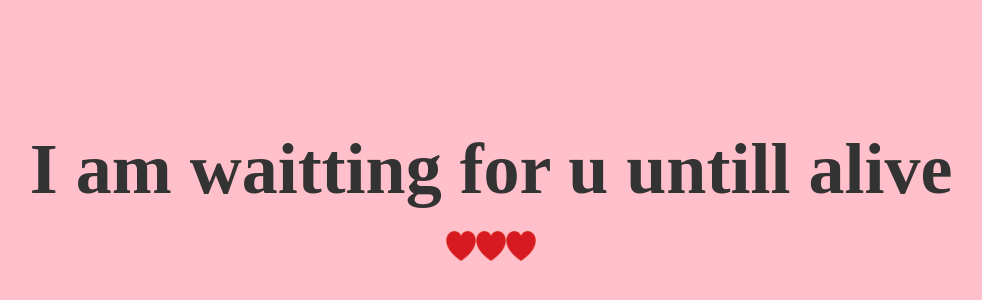
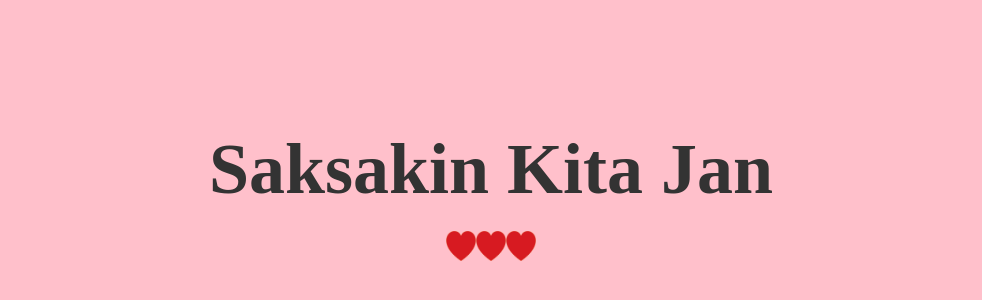
Before and after one commit to JayvhotG/Skibidi-Jay, a plain HTML site: page no.html in a window 1280 px wide. Shown: the part 64-364 px from the top of the page, without its empty margins (149-1131 px from the left). Drawn offline with Linux system fonts and the light colour scheme.

Commit message:
Update no.html

```diff
--- a/no.html
+++ b/no.html
@@ -9,7 +9,7 @@
 <body>
 	<div class="container">
 		<div class="yes">
-			<h2>I am waitting for u untill alive</h2>
+			<h2>Saksakin Kita Jan</h2>
 			<img src="kisspng-love-heart-love-heart-romance-clip-art-picture-of-red-heart-5aaeb718420cb8.8640685015213995762706.png" alt=""><img src="kisspng-love-heart-love-heart-romance-clip-art-picture-of-red-heart-5aaeb718420cb8.8640685015213995762706.png" alt=""><img src="kisspng-love-heart-love-heart-romance-clip-art-picture-of-red-heart-5aaeb718420cb8.8640685015213995762706.png" alt="">
 		</div>
 	</div>
```
